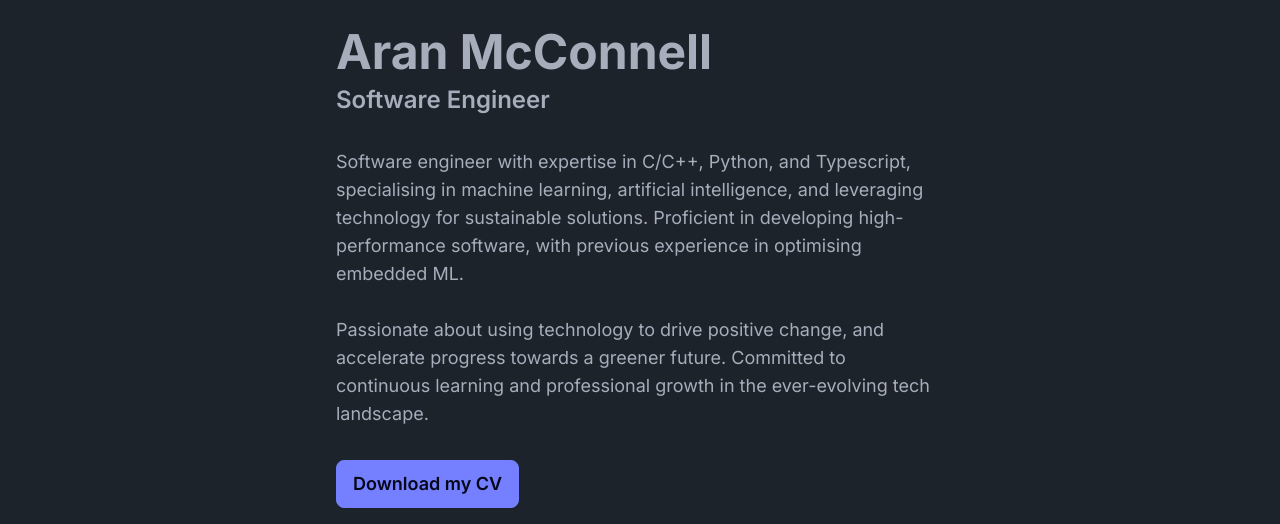
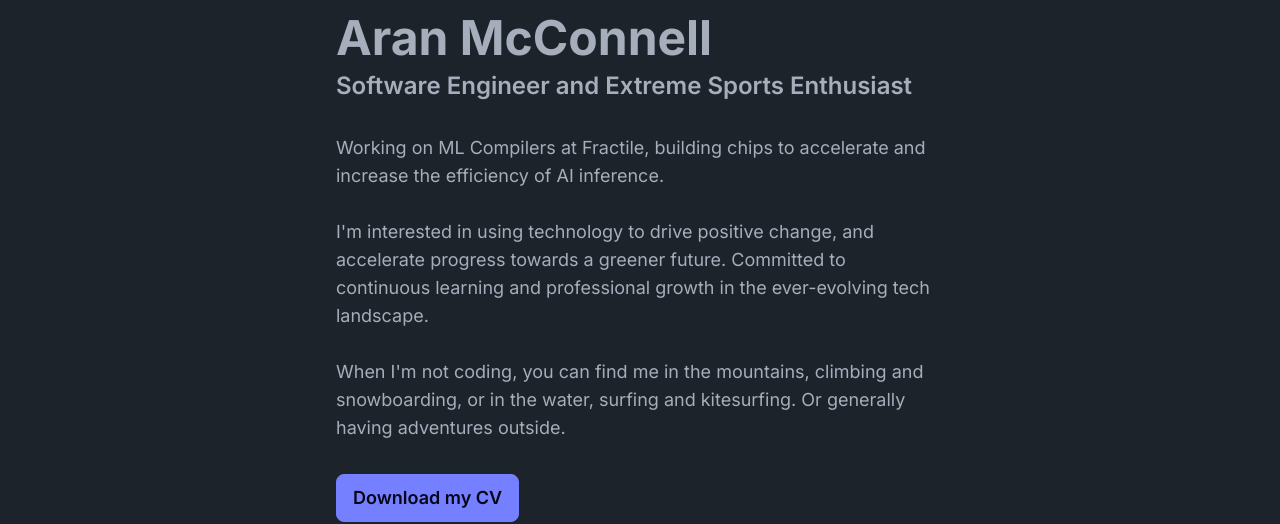
Before and after one commit to Rhetora/personal-site, a Next.js app: page / in a window 1280 px wide. Shown: the part 940-1464 px from the top of the page. Built offline with nearby package versions, Linux system fonts and the light colour scheme.

Commit message:
fix: homepage content update

```diff
--- a/app/page.tsx
+++ b/app/page.tsx
@@ -33,19 +33,18 @@ function Intro() {
       <div className="hero-content flex-col w-3/4 lg:w-1/2 ">
         <div className="space-y-2">
           <h1 className="text-5xl font-bold">Aran McConnell</h1>
-          <h1 className="text-2xl font-semibold">Software Engineer</h1>
+          <h1 className="text-2xl font-semibold">Software Engineer and Extreme Sports Enthusiast</h1>
           <p className="py-6 text-lg">
-            Software engineer with expertise in C/C++, Python, and Typescript,
-            specialising in machine learning, artificial intelligence, and
-            leveraging technology for sustainable solutions. Proficient in
-            developing high-performance software, with previous experience in
-            optimising embedded ML.
+            Working on ML Compilers at Fractile, building chips to accelerate and increase the efficiency of AI inference.
             <br />
             <br />
-            Passionate about using technology to drive positive change, and
+            I'm interested in using technology to drive positive change, and
             accelerate progress towards a greener future. Committed to
             continuous learning and professional growth in the ever-evolving
             tech landscape.
+            <br />
+            <br />
+            When I'm not coding, you can find me in the mountains, climbing and snowboarding, or in the water, surfing and kitesurfing. Or generally having adventures outside.
           </p>
           <button className="btn btn-primary text-lg" aria-label="Download CV">
             <a href="./aran_mcconnell.pdf" download="Aran McConnell">
```
